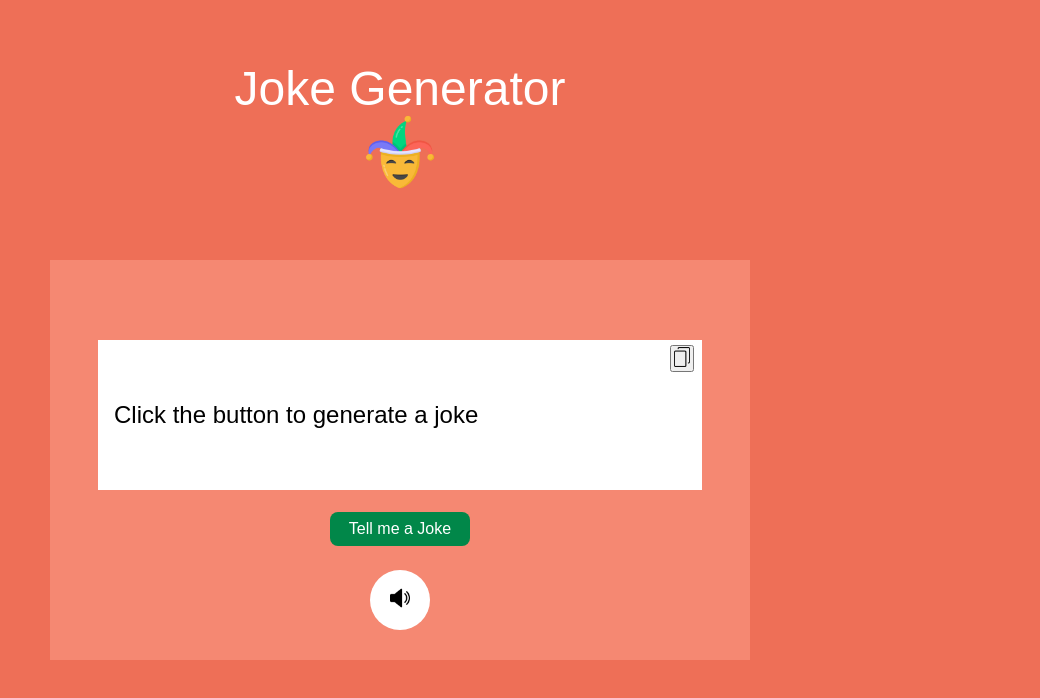
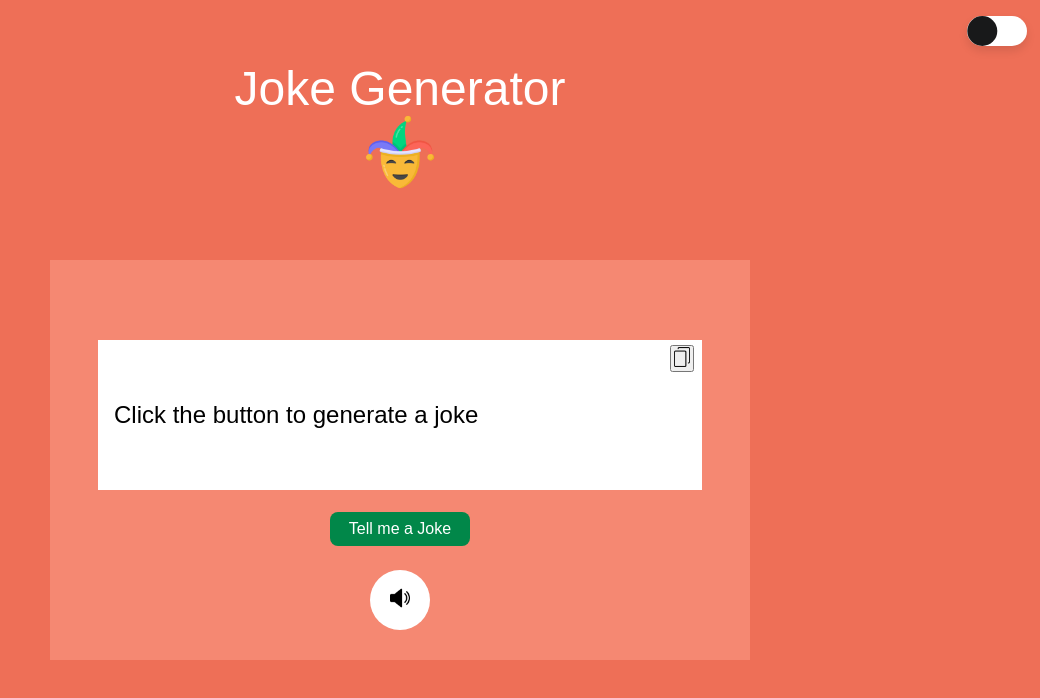
Before and after one commit to melisahr/JokeGenerator, a plain HTML site: page index.html in a window 1280 px wide. Shown: the whole page, without its empty margins (240-1280 px from the left). Drawn offline with Linux system fonts and the light colour scheme.

Commit message:
CSS styled the light/dark mode

```diff
--- a/style.css
+++ b/style.css
@@ -13,6 +13,39 @@ body{
     justify-content: flex-start;
     align-items: center;
     line-height: 1.7;
+    transition: all 0.3s ease-in-out;
+}
+body.dark{
+    background-color: #000;
+}
+.container.dark{
+    background-color: #18191a;
+}
+.toggle{
+    position: relative;
+    height: 30px;
+    width: 60px;
+    border-radius: 1rem;
+    background-color: #fff;
+    box-shadow: 0 5px 10px rgba(0,0,0,0.1);
+    position: absolute;
+    right: 1%;
+    top: 2%;
+    cursor: pointer;
+}
+.toggle::before{
+    content: "";
+    background-color: #18191a;
+    height: 30px;
+    width: 30px;
+    border-radius: 5rem;
+    position: absolute;
+    transform: translate(1%,0%);
+    transition: all 0.3s ease-in-out;
+}
+.toggle.active:before{
+    background-color: #ee6f57;
+    left:50%;
 }
 .logo{
     width: 80px;
```
